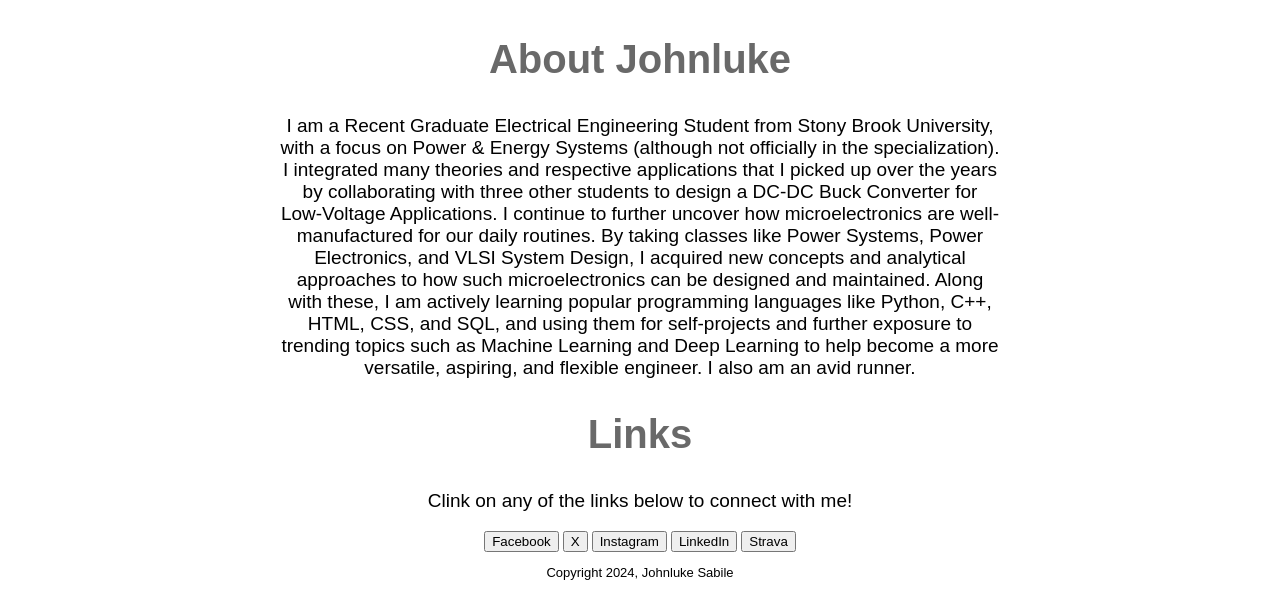
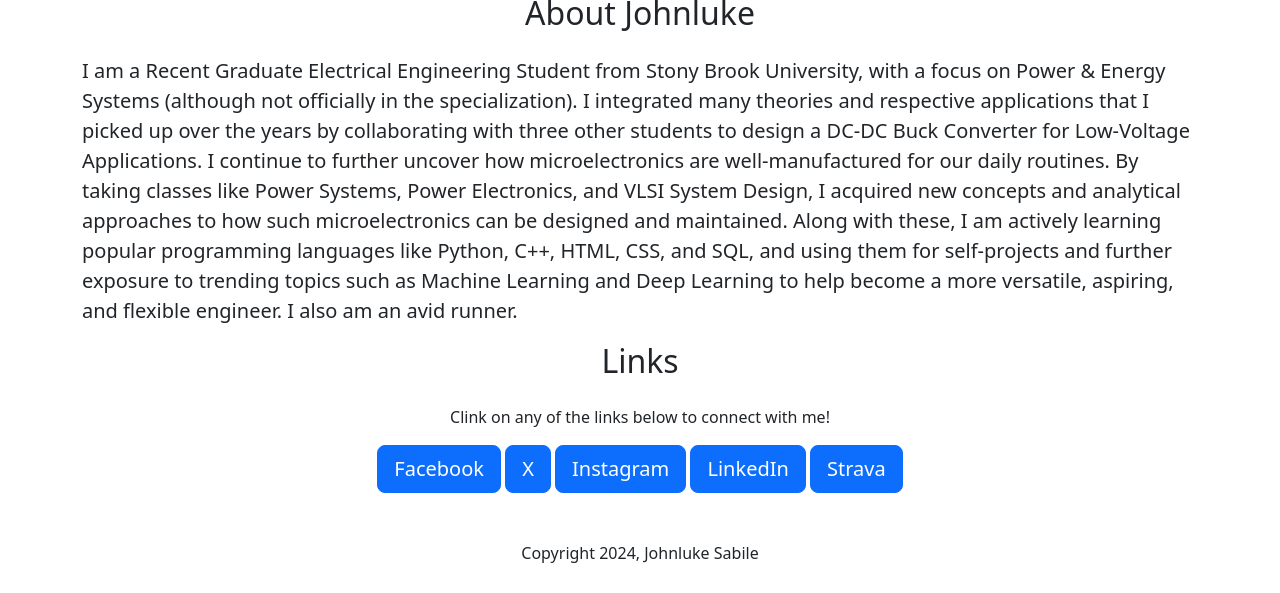
Before and after one commit to JohnlukeSabile99963/johnluke-sabile-.com, a Flask app: page / in a window 1280 px wide. Shown: the part 594-1187 px from the top of the page. After the commit the page ends 1157 px from the top, so only its background shows below. Run offline with Flask 3, Linux system fonts and the light colour scheme.

Commit message:
Added CSS Styling through Bootstrap to simplify HTML code for draft site.

```diff
--- a/templates/home.html
+++ b/templates/home.html
@@ -1,85 +1,45 @@
 <!DOCTYPE  html>
 <html>
   <head>
-   <title>Welcome to JohnlukeSabile.com!</title>
-    <style>
-      h1 {
-        font-size: 60px;
-        font-family: Arial;
-        font-weight: bold;
-        font: weight;05, 105, 105);
-        text-align: center;
-      }
+     <title>Welcome to JohnlukeSabile.com!</title>
+    <meta charset="utf-8">
+     <meta name="viewport" content="width=device-width, initial-scale=1">
 
-
-      #main_banner {
-        width: 100%;
-        height: 375px;
-        object-fit: cover;
-      }
-
-      h2 {
-        font-size: 40px;
-        font-family: Arial;
-        font-weight: bold;
-        color: rgb(105, 105, 105);
-        text-align: center;
-      }
-
-      .bio {
-        font-family: Arial;
-        font-size: 19px;
-        font-weight: normal;
-        color: rgb(1, 1, 1);
-        text-align: center;
-      }
-
-      .social_info {
-        font-family: Arial;
-        font-size: 19px;
-        font-weight: normal;
-        color: rgb(1, 1, 1);
-        text-align: center;
-      }
-
-      .copyright_info {
-        font-family: Arial;
-        font-size: 13px;
-        font-weight: normal;
-        color: rgb(1, 1, 1);
-        text-align: center;
-      }
-
-      #container {
-        max-width: 720px;
-        margin: 0 auto;
-      }
-
-    </style>
-
+     <link href="https://cdn.jsdelivr.net/npm/bootstrap@5.3.2/dist/css/bootstrap.min.css" rel="stylesheet" integrity="sha384-T3c6CoIi6uLrA9TneNEoa7RxnatzjcDSCmG1MXxSR1GAsXEV/Dwwykc2MPK8M2HN" crossorigin="anonymous">
 
      <link rel="icon" href="https://uniim1.shutterfly.com/render/00-cnh_GtbXHt0stDzA27ze3FXOtnaA9KNk-Wymvs_Nwu2AVk04n7ZdMnHmPtLgwqfmrnHjCyIZu59oV2we_kMG9A?cn=THISLIFE&res=medium&ts=1704990796"
               type="image/x-icon">
+
+    <style>
+      #main_banner {
+        height: 500px;
+        width: 100%;
+      }
+    </style>
   </head>
-  <body>
-    <div id="container">
-        <h1>Welcome to Johnluke Sabile's Homepage!</h1>
-
-        <img id="main_banner" src="https://uniim1.shutterfly.com/render/00-cnh_GtbXHt0stDzA27ze3FXOtnaA9KNk-Wymvs_Nwu2AVk04n7ZdMnHmPtLgwqfmrnHjCyIZu59oV2we_kMG9A?cn=THISLIFE&res=medium&ts=1704990796" height="330" alt="Bryce Canyon">
 
 
-        <h2>About Johnluke</h2>
-            <p class="bio">I am a Recent Graduate Electrical Engineering Student from Stony Brook University, with a focus on Power & Energy Systems (although not officially in the specialization). I integrated many theories and respective applications that I picked up over the years by collaborating with three other students to design a DC-DC Buck Converter for Low-Voltage Applications. I continue to further uncover how microelectronics are well-manufactured for our daily routines. By taking classes like Power Systems, Power Electronics, and VLSI System Design, I acquired new concepts and analytical approaches to how such microelectronics can be designed and maintained. Along with these, I am actively learning popular programming languages like Python, C++, HTML, CSS, and SQL, and using them for self-projects and further exposure to trending topics such as Machine Learning and Deep Learning to help become a more versatile, aspiring, and flexible engineer. I also am an avid runner.</p>
+  <body>
+    <div class="container">
+        <h1 class="text-center mt-2 mb-4">Welcome to Johnluke Sabile's Homepage!</h1>
 
-        <h2>Links</h2>
-        <p class="social_info">Clink on any of the links below to connect with me!</p>
-        <div style="text-align: center;">
-          <button>Facebook</button>
-          <button>X</button>
-          <button>Instagram</button>
-          <button>LinkedIn</button>
-          <button>Strava</button>
-          <p class="copyright_info">Copyright 2024, Johnluke Sabile</p>
+
+        <img class="img-fluid" id="main_banner" src="https://uniim1.shutterfly.com/render/00-cnh_GtbXHt0stDzA27ze3FXOtnaA9KNk-Wymvs_Nwu2AVk04n7ZdMnHmPtLgwqfmrnHjCyIZu59oV2we_kMG9A?cn=THISLIFE&res=medium&ts=1704990796" height="330" alt="Bryce Canyon">
+
+
+        <h2 class="text-center mt-2 mb-4">About Johnluke</h2>
+            <p class="lead">I am a Recent Graduate Electrical Engineering Student from Stony Brook University, with a focus on Power & Energy Systems (although not officially in the specialization). I integrated many theories and respective applications that I picked up over the years by collaborating with three other students to design a DC-DC Buck Converter for Low-Voltage Applications. I continue to further uncover how microelectronics are well-manufactured for our daily routines. By taking classes like Power Systems, Power Electronics, and VLSI System Design, I acquired new concepts and analytical approaches to how such microelectronics can be designed and maintained. Along with these, I am actively learning popular programming languages like Python, C++, HTML, CSS, and SQL, and using them for self-projects and further exposure to trending topics such as Machine Learning and Deep Learning to help become a more versatile, aspiring, and flexible engineer. I also am an avid runner.</p>
+
+        <h2 class="text-center mt-2 mb-4">Links</h2>
+        <p class="text-center">Clink on any of the links below to connect with me!</p>
+
+      <div class="text-center">
+          <button type="buttn" class="btn btn-primary btn-lg">Facebook</button>
+          <button type="buttn" class="btn btn-primary btn-lg">X</button>
+          <button type="buttn" class="btn btn-primary btn-lg">Instagram</button>
+          <button type="buttn" class="btn btn-primary btn-lg">LinkedIn</button>
+          <button type="buttn" class="btn btn-primary btn-lg">Strava</button>
+          <p class="mt-5">Copyright 2024, Johnluke Sabile</p>
         </div>
 
       </div>
```
